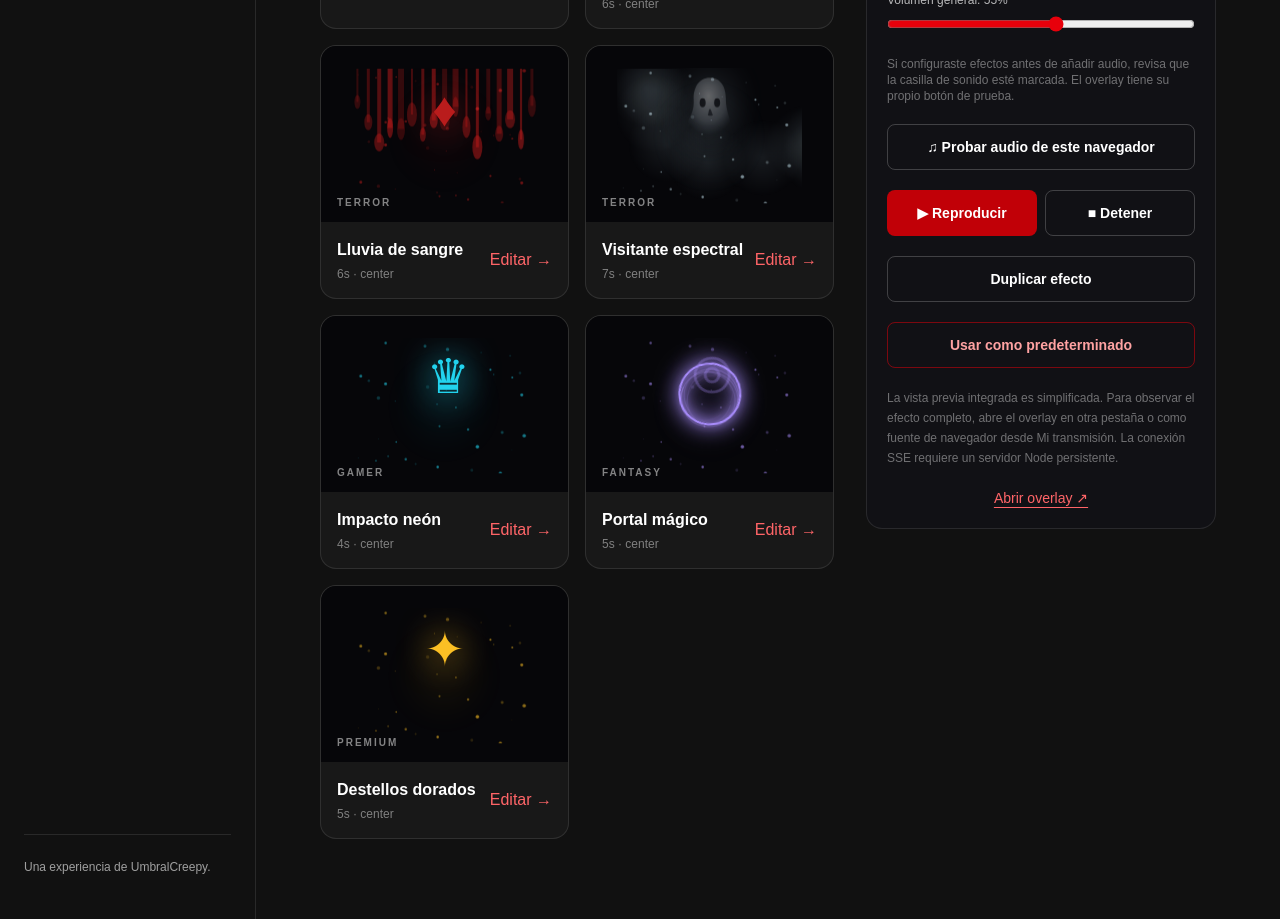
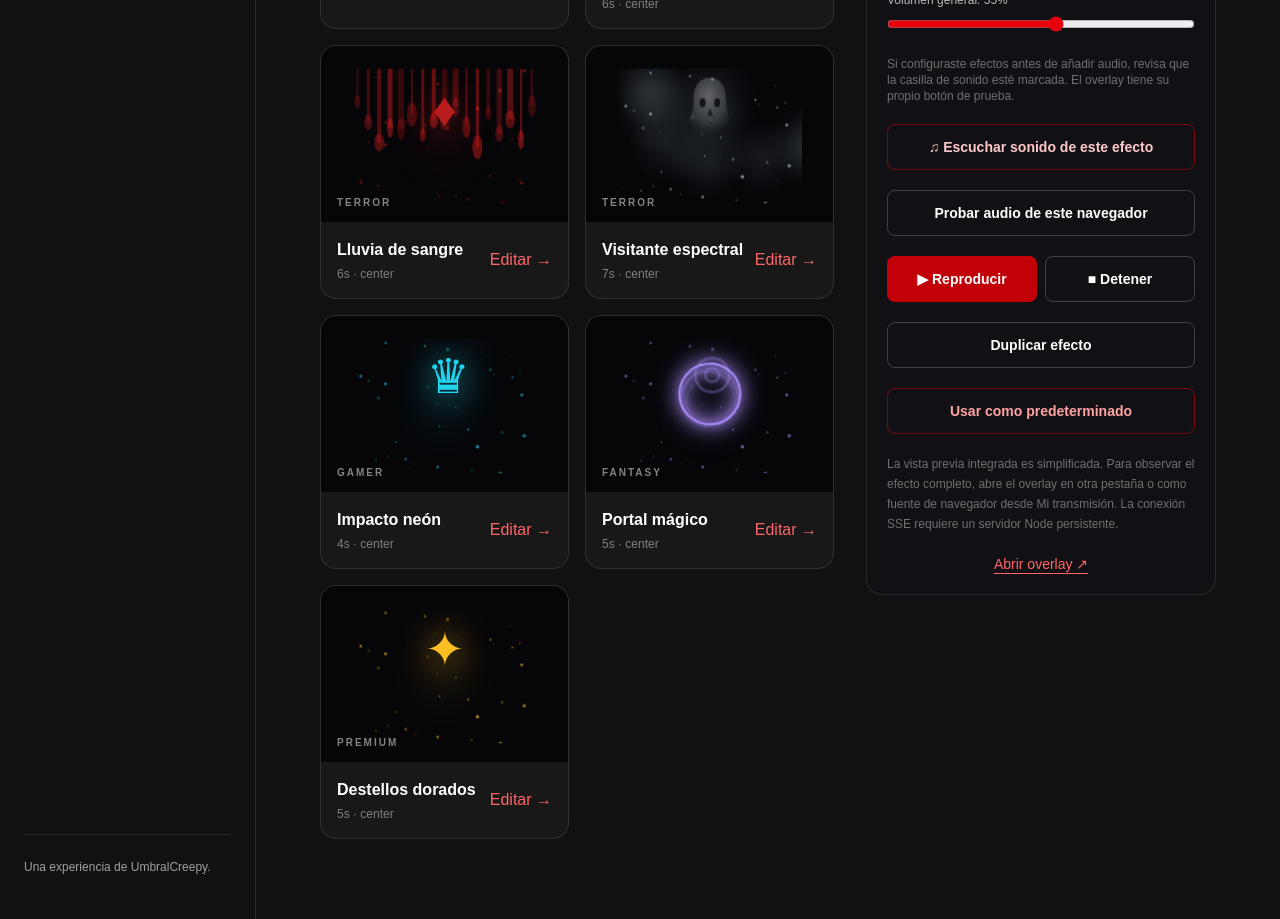
Before and after one commit to manuelsansoresg/umbral_live_fx, a Next.js app in the folder apps/web/: page /animations in a window 1280 px wide. Shown: the part 1160-2079 px from the top of the page. Built offline with nearby package versions, Linux system fonts and the light colour scheme.

Commit message:
feat: preview each individual horror sound separately in the animation editor

```diff
--- a/apps/web/src/app/(dashboard)/animations/page.tsx
+++ b/apps/web/src/app/(dashboard)/animations/page.tsx
@@ -64,7 +64,8 @@ export default function AnimationsPage() {
         <label className="flex items-center gap-3 text-sm text-white/70"><input type="checkbox" checked={selected.sound} onChange={e=>patch({sound:e.target.checked})} className="accent-red-600"/> Sonido sintetizado en este efecto</label>
         <label className="block text-xs text-white/70">Volumen general: {settings.masterVolume}%<input className="mt-2 w-full accent-red-600" type="range" min="0" max="100" step="5" value={settings.masterVolume} onChange={e=>save({...settings,masterVolume:Number(e.target.value)})}/></label>
         <p className="text-xs text-white/40">Si configuraste efectos antes de añadir audio, revisa que la casilla de sonido esté marcada. El overlay tiene su propio botón de prueba.</p>
-        <button type="button" onClick={async()=>{const ok=await unlockAudio();const test=ok && playAudioTest(80);setNotice(test?"Se envió un sonido de prueba (tres tonos).":"El navegador bloqueó Web Audio.");}} className="w-full rounded-lg border border-white/20 px-3 py-3 text-sm font-semibold hover:bg-white/10">♫ Probar audio de este navegador</button>
+        <button type="button" onClick={async()=>{const ok=await unlockAudio();const played=ok && playEffectSound(selected.effect, Math.max(settings.masterVolume, 40));setNotice(played?`Sonido «${selected.name}» enviado. Escúchalo durante unos segundos.`:"El navegador bloqueó Web Audio.");}} className="w-full rounded-lg border border-red-600/50 px-3 py-3 text-sm font-semibold text-red-200 hover:bg-red-950/40">♫ Escuchar sonido de este efecto</button>
+        <button type="button" onClick={async()=>{const ok=await unlockAudio();const test=ok && playAudioTest(80);setNotice(test?"Se enviaron tres tonos de prueba.":"El navegador bloqueó Web Audio.");}} className="w-full rounded-lg border border-white/20 px-3 py-3 text-sm font-semibold hover:bg-white/10">Probar audio de este navegador</button>
         <div className="grid grid-cols-2 gap-2"><button onClick={()=>test(selected)} className="rounded-lg bg-red-700 px-3 py-3 text-sm font-bold hover:bg-red-600">▶ Reproducir</button><button onClick={()=>{stopPreview();stopEffectSound();setPreview(v=>v+1);setNotice("Se detuvo el efecto del overlay.");}} className="rounded-lg border border-white/20 px-3 py-3 text-sm font-bold hover:bg-white/10">■ Detener</button></div>
         <button onClick={duplicate} className="w-full rounded-lg border border-white/20 px-3 py-3 text-sm font-bold hover:bg-white/10">Duplicar efecto</button><button onClick={()=>{save({...settings,defaultEffectId:selected.id});setNotice("Efecto predeterminado actualizado.");}} className="w-full rounded-lg border border-red-600/50 px-3 py-3 text-sm font-semibold text-red-300 hover:bg-red-950/30">Usar como predeterminado</button>
         {notice && <p role="status" className="text-xs text-green-400">{notice}</p>}
```
